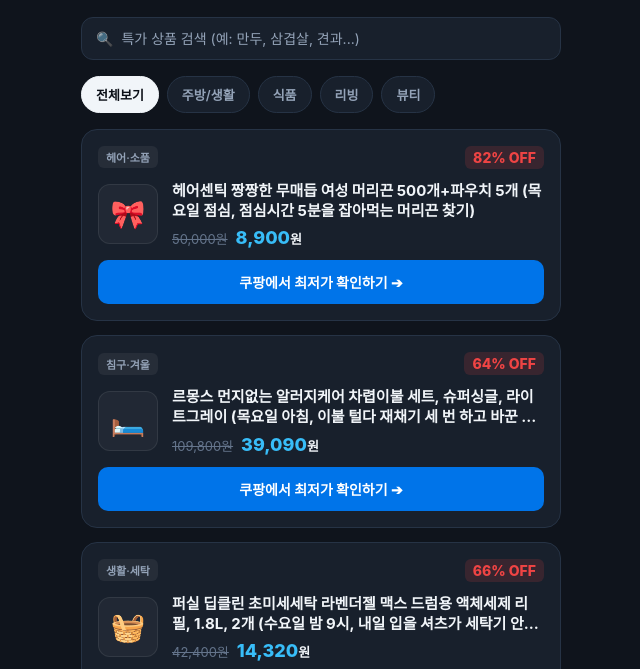
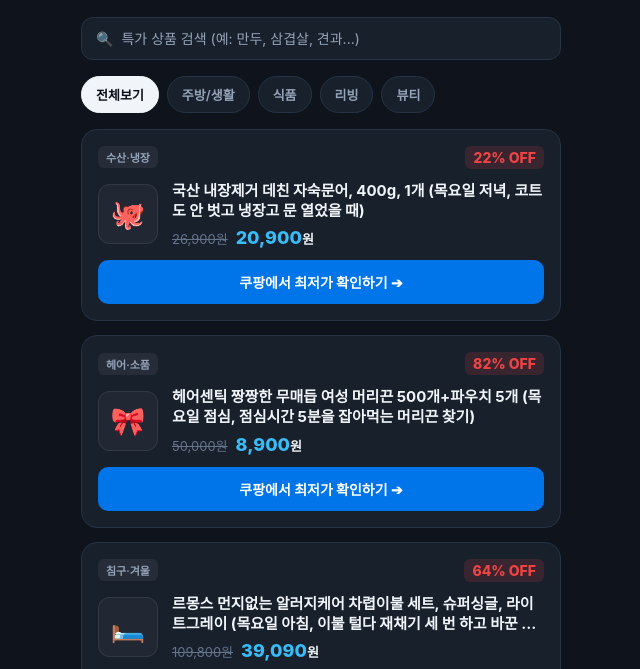
Before and after one commit to drvspace211/drvspace, a plain HTML site: page index.html in a window 1280 px wide. Shown: the part 131-800 px from the top of the page, without its empty margins (319-959 px from the left). Drawn offline with Linux system fonts and the light colour scheme.

Commit message:
feat: 국산 데친 자숙문어 400g 특가 추가 (11-19 18시)

```diff
--- a/index.html
+++ b/index.html
@@ -361,6 +361,27 @@
       <div class="empty-state-icon">🔎</div>
       <div class="empty-state-text">검색 결과가 없습니다.<br>다른 키워드로 검색해 보세요!</div>
     </div>
+    <!-- Item (11-19 18시 등록) -->
+    <div class="product-card" data-category="food">
+      <div class="card-top">
+        <span class="tag-category">수산·냉장</span>
+        <span class="discount-badge">22% OFF</span>
+      </div>
+      <div class="card-body">
+        <div class="product-icon">🐙</div>
+        <div class="product-info">
+          <div class="product-title">국산 내장제거 데친 자숙문어, 400g, 1개 (목요일 저녁, 코트도 안 벗고 냉장고 문 열었을 때)</div>
+          <div class="price-row">
+            <span class="price-origin">26,900원</span>
+            <span class="price-current">20,900<span class="price-unit">원</span></span>
+          </div>
+        </div>
+      </div>
+      <a href="https://link.coupang.com/a/iNQ01Zhk3U" target="_blank" rel="noopener noreferrer" class="btn-buy">
+        쿠팡에서 최저가 확인하기 ➔
+      </a>
+    </div>
+
     <!-- Item (11-19 12시 등록) -->
     <div class="product-card" data-category="beauty">
       <div class="card-top">
```
